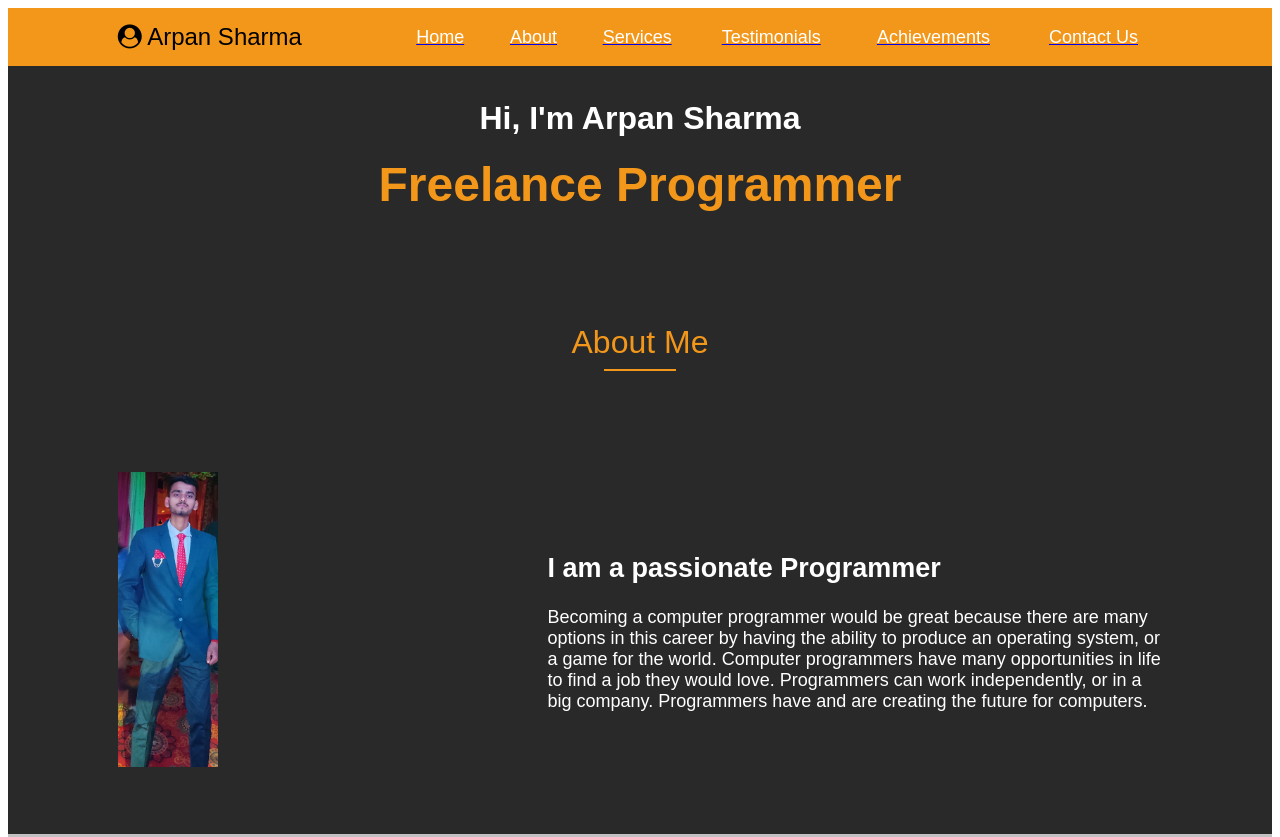
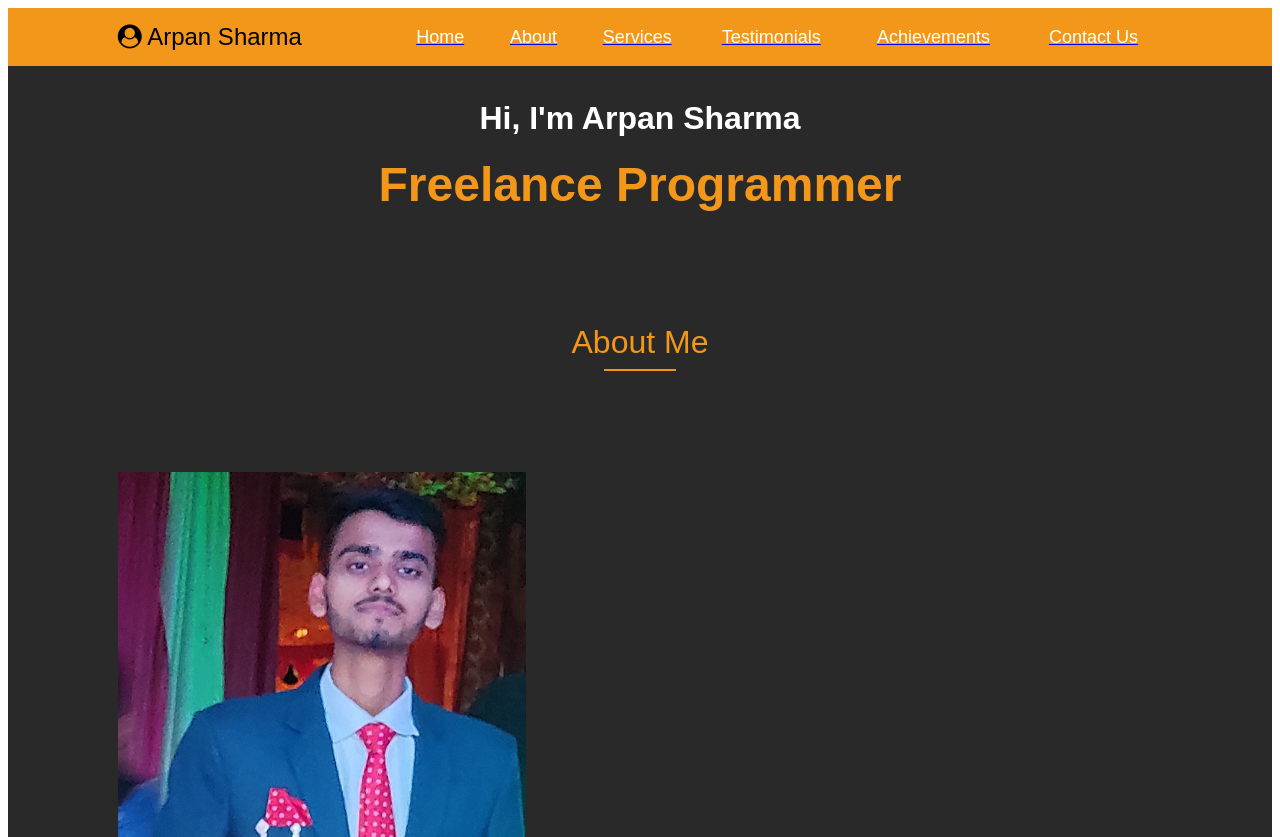
Before and after one commit to ARPANSHARMA001/ArpanSharma.github.io, a plain HTML site: page index.html in a window 1280 px wide. Shown: the top 837 px of the page. Drawn offline with Linux system fonts and the light colour scheme.

Commit message:
Update index.html

```diff
--- a/index.html
+++ b/index.html
@@ -96,7 +96,7 @@
                     <!--Heading End-->
                     <tr>
                         <td width="40%">
-                            <img src="images/me.jpg" alt="Arpan Sharma"  width="25%">
+                            <img src="images/me.jpg" alt="Arpan Sharma"  width="102% height="400%">
                         </td>
                         <td width="60%">
                             <font face="arial" color="#ffffff" size="4">
```
